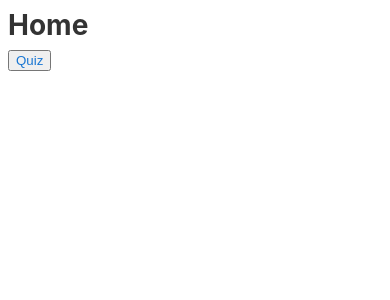
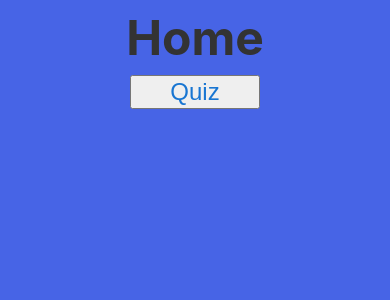
Before and after one commit to xyntechx/My-DBZ, an Angular app: page / in a window 390 px wide. Shown: the top 300 px of the page. Built offline with nearby package versions, Linux system fonts and the light colour scheme.

Commit message:
✨ Global responsive styles

```diff
--- a/src/styles.scss
+++ b/src/styles.scss
@@ -1 +1,54 @@
-/* You can add global styles to this file, and also import other style files */
+:root {
+  --primary-color: #4764e6;
+  --secondary-color: #37aaf7;
+  --light-color: #b6c2fc;
+  --text-color: #1f2937;
+}
+
+html,
+body {
+  font-family: -apple-system, BlinkMacSystemFont, "Segoe UI", Roboto, Helvetica,
+    Arial, sans-serif, "Apple Color Emoji", "Segoe UI Emoji", "Segoe UI Symbol";
+  color: var(--text-color);
+  background-color: var(--primary-color);
+  box-sizing: border-box;
+  -webkit-font-smoothing: antialiased;
+  -moz-osx-font-smoothing: grayscale;
+  overflow-x: hidden;
+  margin: 0;
+  text-align: center;
+}
+
+h1,
+h2,
+h3,
+h4,
+h5,
+h6 {
+  margin: 1rem 5rem;
+  font-size: 5rem;
+}
+
+p,
+a {
+  margin: 1rem 5rem;
+  font-size: 2.5rem;
+}
+
+@media (max-width: 768px) {
+  h1,
+  h2,
+  h3,
+  h4,
+  h5,
+  h6 {
+    margin: 1rem 2rem;
+    font-size: 3rem;
+  }
+
+  p,
+  a {
+    margin: 1rem 2rem;
+    font-size: 1.5rem;
+  }
+}
```
